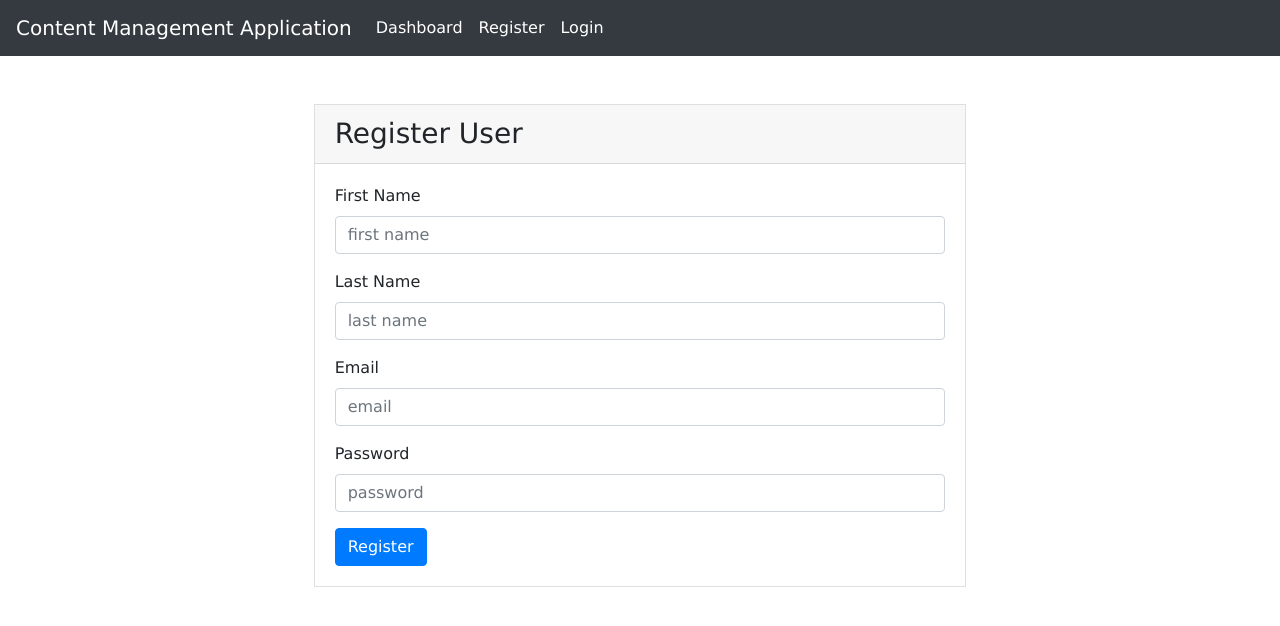
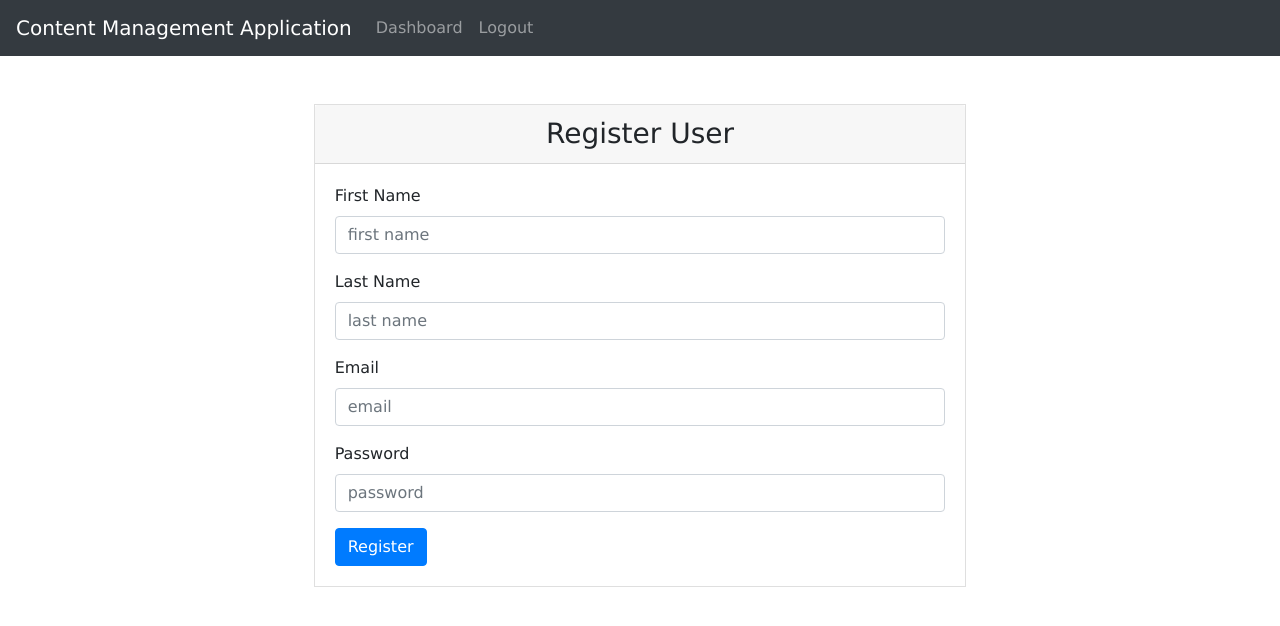
Before and after one commit to majczel23000/Authentication, an Angular app in the folder frontend/: page /register in a window 1280 px wide. Shown: the top 626 px of the page. Built offline with nearby package versions, Linux system fonts and the light colour scheme; sample sign-in values are in the browser's storage.

Commit message:
course done

```diff
--- a/frontend/src/app/api.service.ts
+++ b/frontend/src/app/api.service.ts
@@ -10,6 +10,7 @@ export class ApiService {
   constructor(private http: HttpClient, private _router: Router) { }
 
   registerUser(user){
+    console.log("[registerUser]");
     this.http.post('http://localhost:3000/register', user)
     .subscribe(res => {
       console.log(res);
@@ -19,6 +20,7 @@ export class ApiService {
   };
 
   loginUser(user){
+    console.log("[loginUser]");
     this.http.post('http://localhost:3000/login', user)
     .subscribe(res => {
       console.log(res);
@@ -28,6 +30,7 @@ export class ApiService {
   }
 
   dashboardAccess(){
+    console.log("[dashboardAccess] returning http get method")
     return this.http.get<any>('http://localhost:3000/dashboard');
   }
 
@@ -41,14 +44,26 @@ export class ApiService {
     //   console.log("jest token");
     //   return true;
     // }
+    console.log("[loggedIn] Checking if there is token");
+    return !!localStorage.getItem('token');
+  }
+  loggeddIn(){
+    console.log("[LI loggedIn] Checking if there is token");
     return !!localStorage.getItem('token');
   }
 
   deleteToken500Error(){
     localStorage.removeItem('token');
+    console.log("[deleteToken500Error] Token was successfully removed");
   }
 
   getToken(){
+    console.log("[getToken] Getting token from local Storage");
     return localStorage.getItem('token');
   }
+
+  logoutUser(){
+    localStorage.removeItem('token');
+    this._router.navigate[('/login')];
+  }
 }
--- a/frontend/src/app/auth.guard.ts
+++ b/frontend/src/app/auth.guard.ts
@@ -11,8 +11,10 @@ export class AuthGuard implements CanActivate {
 
   canActivate(): boolean{
     if(this._apiService.loggedIn()){
+      console.log("[authGuard] There is token");
       return true;
     } else{
+      console.log("[authGuard] no token");
       this._router.navigate(['/login']);
       return false;
     }
--- a/frontend/src/app/dashboard/dashboard.component.ts
+++ b/frontend/src/app/dashboard/dashboard.component.ts
@@ -16,7 +16,7 @@ export class DashboardComponent implements OnInit {
   ngOnInit() {
     this.apiService.dashboardAccess()
     .subscribe(
-      res => console.log("Acccess to dashboard"),
+      res => console.log("Access granted to dashboard"),
       err =>{
         if(err instanceof HttpErrorResponse){
           if(err.status === 401){
@@ -24,6 +24,7 @@ export class DashboardComponent implements OnInit {
           }
           if(err.status === 500){
             this.apiService.deleteToken500Error();
+            this.router.navigate(['/login']);
           }
         }
       }
--- a/frontend/src/app/login/login.component.html
+++ b/frontend/src/app/login/login.component.html
@@ -2,7 +2,7 @@
   <div class="col-md-8 mx-auto">
     <div class="card rounded-0">
       <div class="card-header">
-        <h3 class="mb-0">Logdin</h3>
+        <h3 class="mb-0 text-center">Login to system</h3>
       </div>
       <div class="card-body">
         <form id="formData" #userData="ngForm" (ngSubmit)="loginUser(userData.value)">
--- a/frontend/src/app/navbar/navbar.component.html
+++ b/frontend/src/app/navbar/navbar.component.html
@@ -6,14 +6,17 @@
 
   <div class="collapse navbar-collapse" id="navbarSupportedContent">
     <ul class="navbar-nav mr-auto">
-      <li class="nav-item active">
+      <li class="nav-item ">
         <a class="nav-link" routerLink="/dashboard">Dashboard</a>
       </li>
-      <li class="nav-item active">
-          <a class="nav-link" routerLink="/register">Register</a>
+      <li class="nav-item ">
+          <a class="nav-link" *ngIf="!apiService.loggedIn()" routerLink="/register">Register</a>
       </li>
-      <li class="nav-item active">
-        <a class="nav-link" routerLink="/login">Login</a>
+      <li class="nav-item ">
+        <a class="nav-link" *ngIf="!apiService.loggedIn()" routerLink="/login">Login</a>
+      </li>
+      <li class="nav-item ">
+        <a class="nav-link" *ngIf="apiService.loggedIn()" routerLink="/login" (click)="apiService.logoutUser()">Logout</a>
       </li>
     </ul>
   </div>
--- a/frontend/src/app/navbar/navbar.component.ts
+++ b/frontend/src/app/navbar/navbar.component.ts
@@ -1,5 +1,5 @@
 import { Component, OnInit } from '@angular/core';
-
+import { ApiService } from '../api.service';
 @Component({
   selector: 'app-navbar',
   templateUrl: './navbar.component.html',
@@ -7,7 +7,7 @@ import { Component, OnInit } from '@angular/core';
 })
 export class NavbarComponent implements OnInit {
 
-  constructor() { }
+  constructor(public apiService: ApiService) { }
 
   ngOnInit() {
   }
--- a/frontend/src/app/register/register.component.html
+++ b/frontend/src/app/register/register.component.html
@@ -14,7 +14,7 @@
   <div class="col-md-8 mx-auto">
     <div class="card rounded-0">
       <div class="card-header">
-        <h3 class="mb-0">Register User</h3>
+        <h3 class="mb-0 text-center">Register User</h3>
       </div>
       <div class="card-body">
         <form id="formData" #userData="ngForm" (ngSubmit)="registerUser(userData.value)">
```
